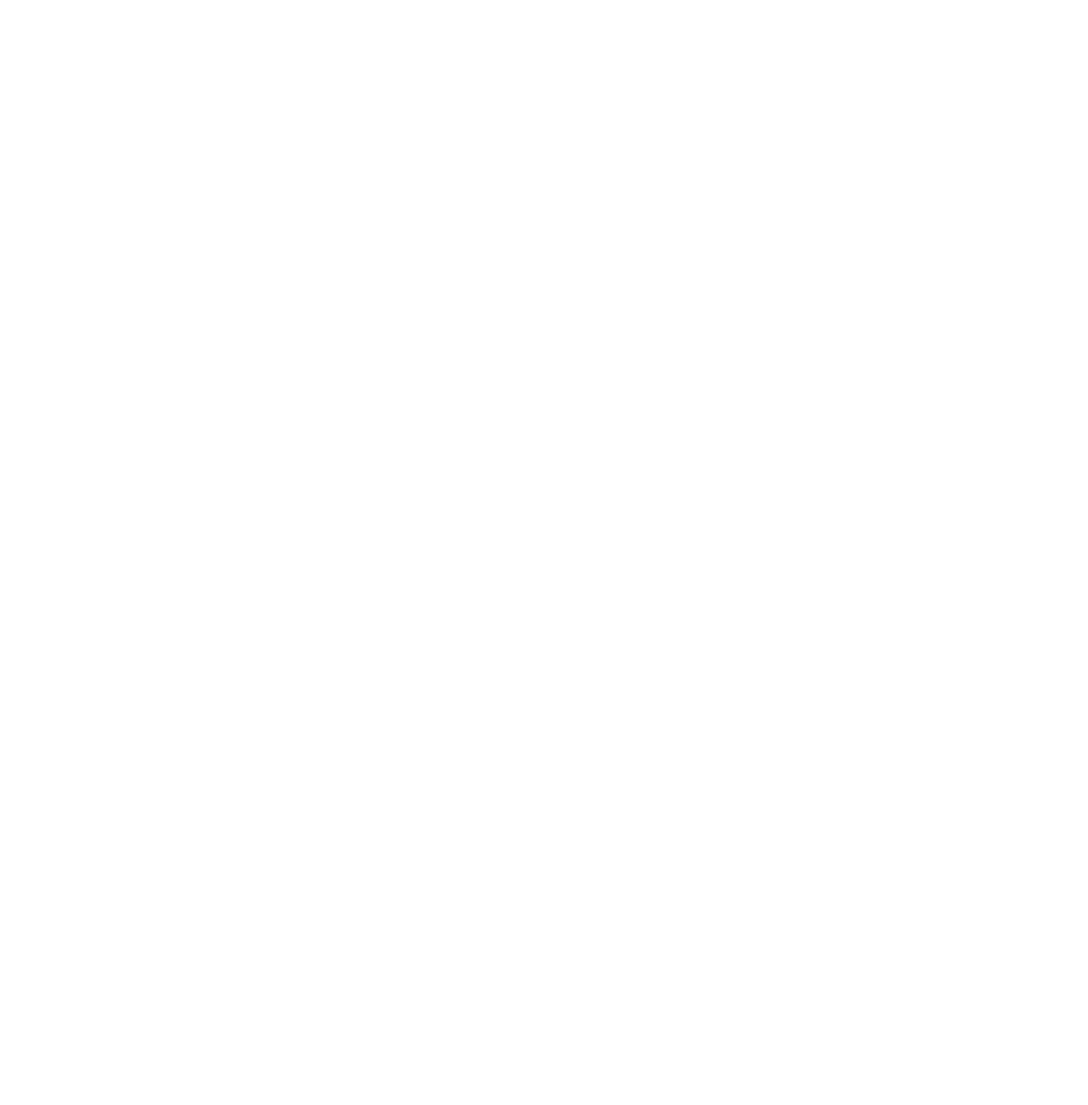
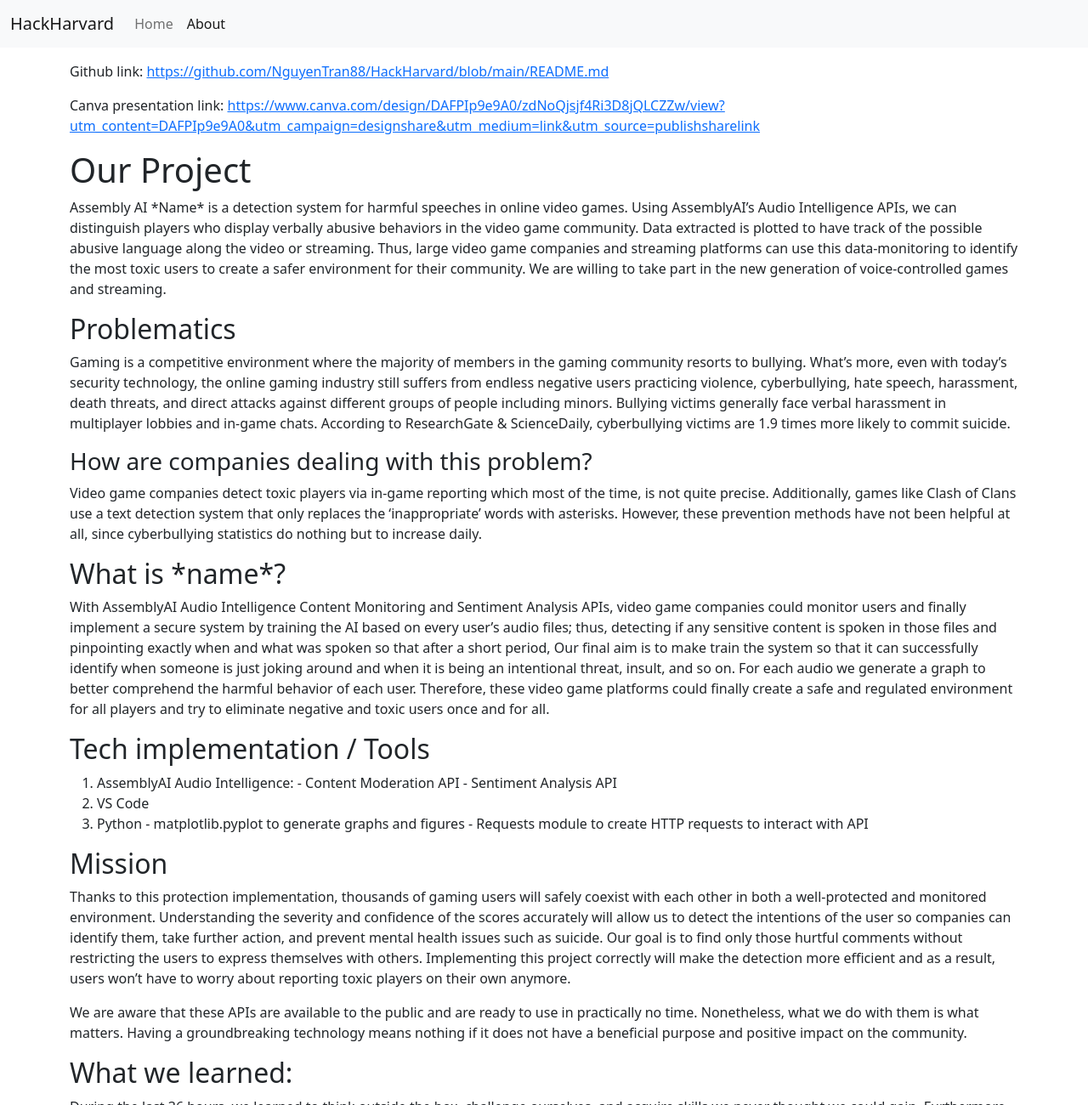
Before and after one commit to NguyenTran88/HackHarvard, a website: page website/about.html in a window 1280 px wide. Shown: the top 1300 px of the page at 85% size. Before the commit the page ends 800 px from the top, so only its background shows below. Drawn offline with nearby package versions, Linux system fonts and the light colour scheme.

Commit message:
add about.html

```diff
--- a/website/about.html
+++ b/website/about.html
@@ -0,0 +1,111 @@
+<!DOCTYPE html>
+<html lang="en">
+
+<head>
+    <meta charset="utf-8">
+    <meta name="viewport" content="width=device-width, initial-scale=1.0">
+    <title>HackHarvard</title>
+    <link href="https://cdn.jsdelivr.net/npm/bootstrap@5.2.2/dist/css/bootstrap.min.css" rel="stylesheet"
+        integrity="sha384-Zenh87qX5JnK2Jl0vWa8Ck2rdkQ2Bzep5IDxbcnCeuOxjzrPF/et3URy9Bv1WTRi" crossorigin="anonymous">
+</head>
+
+<body>
+    <nav class="navbar navbar-expand-lg bg-light">
+        <div class="container-fluid">
+            <a class="navbar-brand" href="#">HackHarvard</a>
+            <button class="navbar-toggler" type="button" data-bs-toggle="collapse"
+                data-bs-target="#navbarSupportedContent" aria-controls="navbarSupportedContent" aria-expanded="false"
+                aria-label="Toggle navigation">
+                <span class="navbar-toggler-icon"></span>
+            </button>
+            <div class="collapse navbar-collapse" id="navbarSupportedContent">
+                <ul class="navbar-nav me-auto mb-2 mb-lg-0">
+                    <li class="nav-item">
+                        <a class="nav-link" href="/">Home</a>
+                    </li>
+                    <li class="nav-item">
+                        <a class="nav-link active" aria-current="page" href="#">About</a>
+                    </li>
+                </ul>
+            </div>
+        </div>
+    </nav>
+
+    <div class="container">
+        <p class="mt-3">Github link: <a href="https://github.com/NguyenTran88/HackHarvard/blob/main/README.md">https://github.com/NguyenTran88/HackHarvard/blob/main/README.md</a></p>
+        <p>
+            Canva presentation link:
+            <a href="https://www.canva.com/design/DAFPIp9e9A0/zdNoQjsjf4Ri3D8jQLCZZw/view?utm_content=DAFPIp9e9A0&utm_campaign=designshare&utm_medium=link&utm_source=publishsharelink">https://www.canva.com/design/DAFPIp9e9A0/zdNoQjsjf4Ri3D8jQLCZZw/view?utm_content=DAFPIp9e9A0&utm_campaign=designshare&utm_medium=link&utm_source=publishsharelink</a>
+        </p>
+
+        <h1>Our Project</h1>
+        <p>
+            Assembly AI *Name* is a detection system for harmful speeches in online video games.
+            Using AssemblyAI’s Audio Intelligence APIs, we can distinguish players who display verbally abusive behaviors in the video game community.
+            Data extracted is plotted to have track of the possible abusive language along the video or streaming.
+            Thus, large video game companies and streaming platforms can use this data-monitoring to identify the most toxic users to create a safer environment for their community.
+            We are willing to take part in the new generation of voice-controlled games and streaming.
+        </p>
+
+
+        <h2>Problematics</h2>
+        <p>
+            Gaming is a competitive environment where the majority of members in the gaming community resorts to bullying. What’s more, even with today’s security technology, the online gaming industry still suffers from endless negative users practicing violence, cyberbullying, hate speech, harassment, death threats, and direct attacks against different groups of people including minors. Bullying victims generally face verbal harassment in multiplayer lobbies and in-game chats. According to ResearchGate & ScienceDaily, cyberbullying victims are 1.9 times more likely to commit suicide.
+        </p>
+
+        <h3>How are companies dealing with this problem?</h3>
+        <p>
+            Video game companies detect toxic players via in-game reporting which most of the time, is not quite precise. Additionally, games like Clash of Clans use a text detection system that only replaces the ‘inappropriate’ words with asterisks. However, these prevention methods have not been helpful at all, since cyberbullying statistics do nothing but to increase daily.
+        </p>
+
+        <h2>What is *name*?</h2>
+        <p>
+            With AssemblyAI Audio Intelligence Content Monitoring and Sentiment Analysis APIs, video game companies could monitor users and finally implement a secure system by training the AI based on every user’s audio files;  thus, detecting if any sensitive content is spoken in those files and pinpointing exactly when and what was spoken so that after a short period, Our final aim is to make train the system so that it can successfully identify when someone is just joking around and when it is being an intentional threat, insult, and so on. For each audio we generate a graph to better comprehend the harmful behavior of each user. Therefore, these video game platforms could finally create a safe and regulated environment for all players and try to eliminate negative and toxic users once and for all.
+        </p>
+
+        <h2>Tech implementation / Tools</h2>
+        <ol>
+            <li>
+                AssemblyAI Audio Intelligence:
+                - Content Moderation API
+                - Sentiment Analysis API
+            </li>
+            <li>
+                VS Code
+            </li>
+            <li>
+                Python
+                - matplotlib.pyplot to generate graphs and figures
+                - Requests module to create HTTP requests to interact with API
+            </li>
+        </ol>
+
+        <h2>Mission</h2>
+        <p>
+            Thanks to this protection implementation, thousands of gaming users will safely coexist with each other in both a well-protected and monitored environment. Understanding the severity and confidence of the scores accurately will allow us to detect the intentions of the user so companies can identify them, take further action, and prevent mental health issues such as suicide. Our goal is to find only those hurtful comments without restricting the users to express themselves with others. Implementing this project correctly will make the detection more efficient and as a result, users won’t have to worry about reporting toxic players on their own anymore.
+        </p>
+        <p>
+            We are aware that these APIs are available to the public and are ready to use in practically no time. Nonetheless, what we do with them is what matters. Having a groundbreaking technology means nothing if it does not have a beneficial purpose and positive impact on the community.
+        </p>
+
+        <h2>What we learned:</h2>
+        <p>
+            During the last 36 hours, we learned to think outside the box, challenge ourselves, and acquire skills we never thought we could gain. Furthermore, meeting incredible people who took this experience to the next level has been a privilege; realizing that we can create something beneficial and unique in such a short time is truly remarkable.
+        </p>
+
+        <h2>Possible setbacks / Next steps:</h2>
+        <p>
+            Some companies might not be willing to change or replace their current user’s security/protection systems.
+            Users flow could decrease due to these restrictions.
+            Conflict of interest.
+        </p>
+
+        <h2>Next Steps:</h2>
+        <p>
+            Using machine learning to increase the accuracy of the program to fulfill the goal of correctly identifying if a player is truly bothering or joking with others.
+            Provide a more effective visual and detailed analysis of each detected toxic user to ease the data outcome interpretation. We are looking only for toxic users to make a healthier environment.
+        </p>
+    </div>
+</body>
+
+</html>
```
Also changed, not shown: website/index.html (+1 -1 lines).
